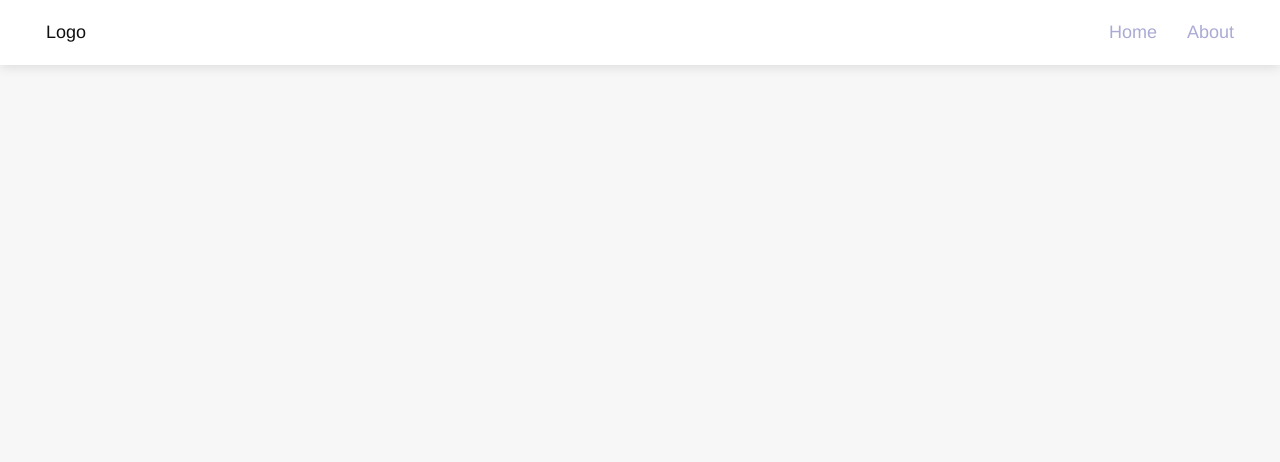
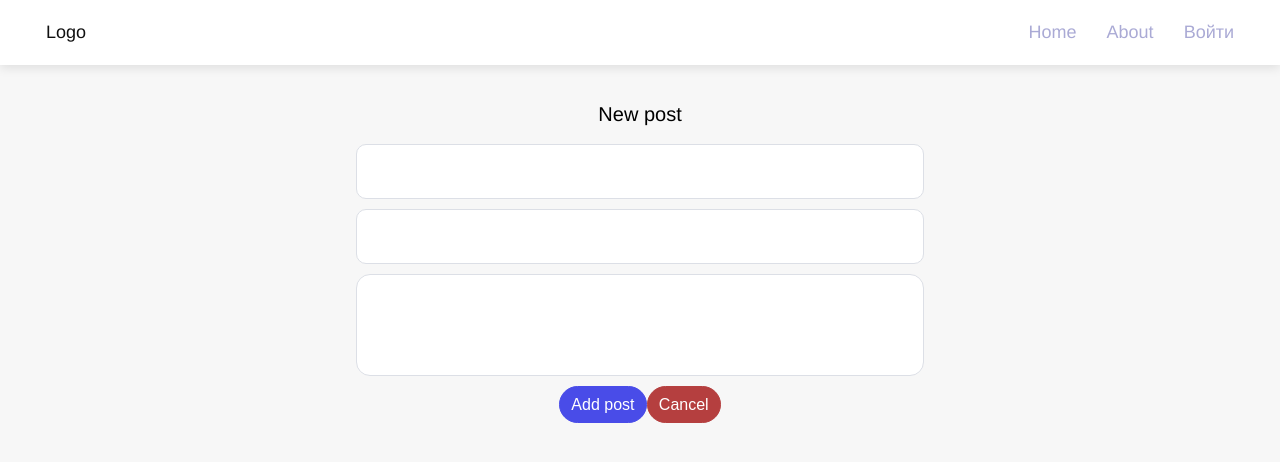
Before and after one commit to KirillGunin/project, a Nuxt app: page /admin/new-post in a window 1280 px wide. Before the commit this address had no page. Shown: the top 462 px of the page. Built offline with nearby package versions, Linux system fonts and the light colour scheme.

Commit message:
add NewPostForm, Menu, admin page/layout

```diff
--- a/assets/css/common/controls.scss
+++ b/assets/css/common/controls.scss
@@ -12,6 +12,7 @@ input {
 textarea {
   padding: 30px 27px;
   border-radius: 14px;
+  margin-bottom: 10px;
 }
 input, textarea {
   width: 100%;
--- /dev/null
+++ b/components/Admin/NewPostForm.vue
@@ -0,0 +1,48 @@
+<template>
+    <section class="new-post">
+        <h1 class="title">New post</h1>
+        <form class="new-post__form" @submit.prevent>
+            <AppInput v-model="post.title" />
+            <AppInput v-model="post.img"/>
+            <AppTextArea v-model="post.description"/>
+            <div class="controls">
+                <AppButton @click="onSubmit">Add post</AppButton>
+                <AppButton class="btnDanger" @click.prevent="cancel">Cancel</AppButton>
+            </div>
+        </form>
+    </section>
+</template>
+
+<script>
+    export default {
+        data() {
+            return {
+                post: {
+                    id: '',
+                    title: '',
+                    img: '',
+                    description: '',
+                }
+            }
+        },
+        methods: {
+            onSubmit() {
+                this.$emit('submit', this.post)
+            },
+            cancel() {
+                this.$router.push('/admin/')
+            }
+        }
+    };
+</script>
+
+<style lang="scss">
+.new-post {
+    max-width: 600px;
+    margin: 0 auto;
+    text-align: center;
+    &__form{
+        margin: 16px;
+    }
+}
+</style>
--- a/components/Blog/PostsList.vue
+++ b/components/Blog/PostsList.vue
@@ -1,10 +1,10 @@
 <template>
     <section class="posts-list">
-        <div class="container">
+        <!-- <div class="container"> -->
             <div class="posts__wrapper">
                 <PostPreview v-for="post in posts" :key="post.id" :post="post"/>
             </div>
-        </div>
+        <!-- </div> -->
     </section>
 </template>
 
--- /dev/null
+++ b/components/UI/Menu.vue
@@ -0,0 +1,28 @@
+<template>
+    <section class="menu">
+        <div class="menu-wrapper">
+            <nuxt-link to="/">Home</nuxt-link>
+            <nuxt-link to="/admin/new-post">New post</nuxt-link>
+            <p>Exit</p>
+        </div>
+    </section>
+</template>
+
+<script>
+    export default {
+
+    }
+</script>
+
+<style lang="scss">
+.menu-wrapper {
+    display: flex;
+    align-items: flex-end;
+    flex-wrap: nowrap;
+    flex-direction: column;
+    padding: 16px;
+    text-align: end;
+    min-width: 110px;
+}
+
+</style>
--- a/components/system/Header.vue
+++ b/components/system/Header.vue
@@ -33,6 +33,10 @@ export default {
           title: "About",
           url: "/about",
         },
+        {
+          title: "Войти",
+          url: "/admin",
+        },
       ],
     };
   },
--- /dev/null
+++ b/layouts/admin.vue
@@ -0,0 +1,18 @@
+<template>
+    <div class="wrapper">
+        <Header />
+        <Nuxt />
+    </div>
+</template>
+
+<script>
+import Header from '@/components/system/Header.vue'
+    export default {
+        components: { Header },
+
+    }
+</script>
+
+<style lang="scss">
+
+</style>
--- /dev/null
+++ b/pages/admin/index.vue
@@ -0,0 +1,35 @@
+<template>
+    <div class="wrapper-content wrapper-content--fixed">
+        <div class="container">
+            <!-- <h1 class="title">Admin page</h1> -->
+            <div class="admin-content">
+                <PostsList :posts="posts"/>
+                <Menu />
+            </div>
+        </div>
+    </div>
+</template>
+
+<script>
+import PostsList from '~/components/Blog/PostsList.vue'
+import Menu from '~/components/UI/Menu.vue'
+export default {
+layout: 'admin',
+components: { PostsList, Menu },
+    data() {
+        return {
+            posts: [
+                {id: 1, title: 'lalka', description: 'bla bla', img: 'https://www.blessthisstuff.com/imagens/stuff/the-heritage-chief.jpg'},
+                {id: 2, title: 'lol', description: 'bla bla', img: 'https://www.fixie75.com/wp-content/uploads/2018/05/fixie75-state_bicycle_co_rutherford_3_blue_fixie_12-1.jpg'},
+                {id: 3, title: 'kek', description: 'bla bla', img: 'https://i.pinimg.com/originals/c0/1f/c2/c01fc2c00f539c5a2d5e50a827e36ce6.jpg'}
+            ]
+        }
+    }
+}
+</script>
+
+<style lang="scss">
+.admin-content {
+    display: flex;
+}
+</style>
--- /dev/null
+++ b/pages/admin/new-post.vue
@@ -0,0 +1,25 @@
+<template>
+    <div class="wrapper-content wrapper-content--fixed">
+        <div class="container">
+            <NewPostForm @submit="onSubmit"/>
+        </div>
+    </div>
+</template>
+
+<script>
+    import NewPostForm from '@/components/Admin/NewPostForm.vue'
+    export default {
+        components: { NewPostForm },
+        layout: 'admin',
+        methods: {
+            onSubmit(post) {
+                console.log(post)
+
+            }
+        }
+    }
+</script>
+
+<style lang="scss">
+
+</style>
--- a/pages/index.vue
+++ b/pages/index.vue
@@ -1,11 +1,13 @@
 <template>
-  <div class="wrapper-content wrapper-content--fixed">
-    <PostsList :posts="posts"/>
-  </div>
+    <div class="wrapper-content wrapper-content--fixed">
+      <div class="container">
+        <PostsList :posts="posts"/>
+      </div>
+    </div>
 </template>
 
 <script>
-import PostsList from '~/components/Blog/PostsList.vue'
+import PostsList from '@/components/Blog/PostsList.vue'
 export default {
   components: { PostsList },
   data() {
--- a/plugins/app-components.js
+++ b/plugins/app-components.js
@@ -1,7 +1,9 @@
 import Vue from 'vue'
 
+import AppInput from '@/components/UI/Controls/AppInput.vue'
+import AppTextArea from '@/components/UI/Controls/AppTextArea.vue'
 import AppButton from '@/components/UI/Controls/AppButton.vue'
-import AppTextArea from '@/components/UI/Controls/AppTextArea.vue'
 
+Vue.component('AppInput', AppInput)
+Vue.component('AppTextArea', AppTextArea)
 Vue.component('AppButton', AppButton);
-Vue.component('AppTextArea', AppTextArea)
```
